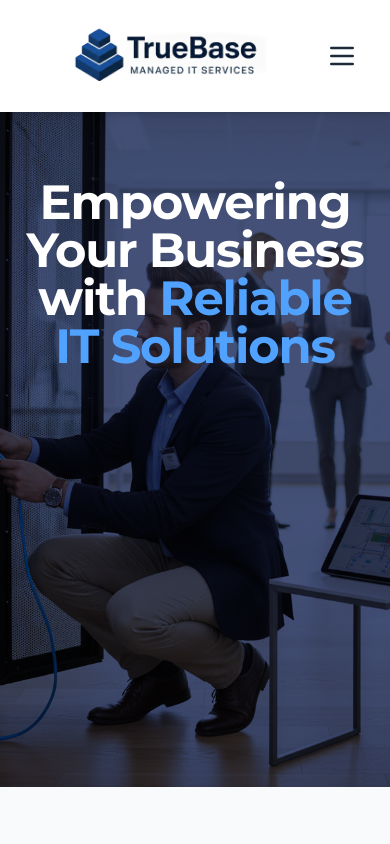
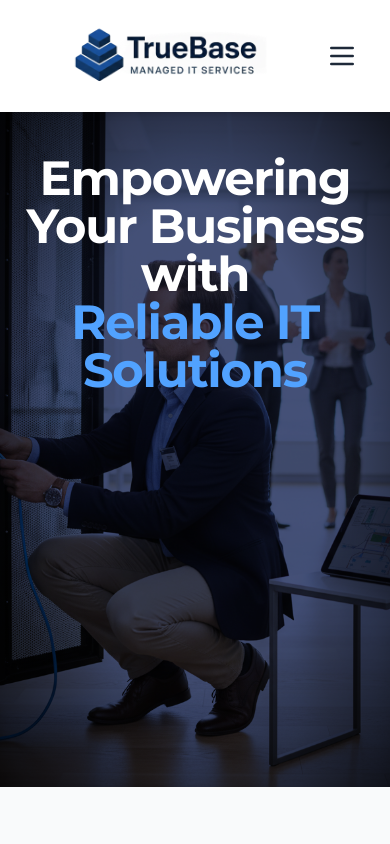
Before and after one commit to anikas-durentech/truebase-msp, a SvelteKit app: page / in a window 390 px wide. Shown: the top 844 px of the page. Built offline with nearby package versions, Linux system fonts and the light colour scheme.

Commit message:
home page hero anims

```diff
--- a/src/routes/+page.svelte
+++ b/src/routes/+page.svelte
@@ -1,5 +1,6 @@
 <script>
     import { onMount } from 'svelte';
+	import { circOut } from 'svelte/easing';
     import { fade, fly } from 'svelte/transition';
 
     let isLoaded = false;
@@ -24,13 +25,19 @@
             <div class="absolute inset-0 bg-blue-950/80 mix-blend-multiply"></div>
         </div>
 
+        <div class="absolute inset-0 bg-radial from-transparent via-transparent to-black/70"></div>
+
         <div class="relative z-10 container mx-auto px-4 text-center text-white">
             <h1
                 class="font-heading text-5xl md:text-6xl font-bold mb-6 tracking-tight"
-                in:fly={{ y: 30, duration: 800, delay: 100 }}
             >
-                Empowering Your Business with <br class="hidden md:block" />
-                <span class="text-blue-400">Reliable IT Solutions</span>
+                <span class="block" in:fly={{ x: 75, duration: 800, delay: 100, easing: circOut }}>
+                    Empowering Your Business with <br class="hidden md:block" />
+                </span>
+
+                <span class="text-blue-400 block" in:fly={{ x: -75, duration: 800, delay: 200, easing: circOut }}>
+                    Reliable IT Solutions
+                </span>
             </h1>
 
             <p
```
